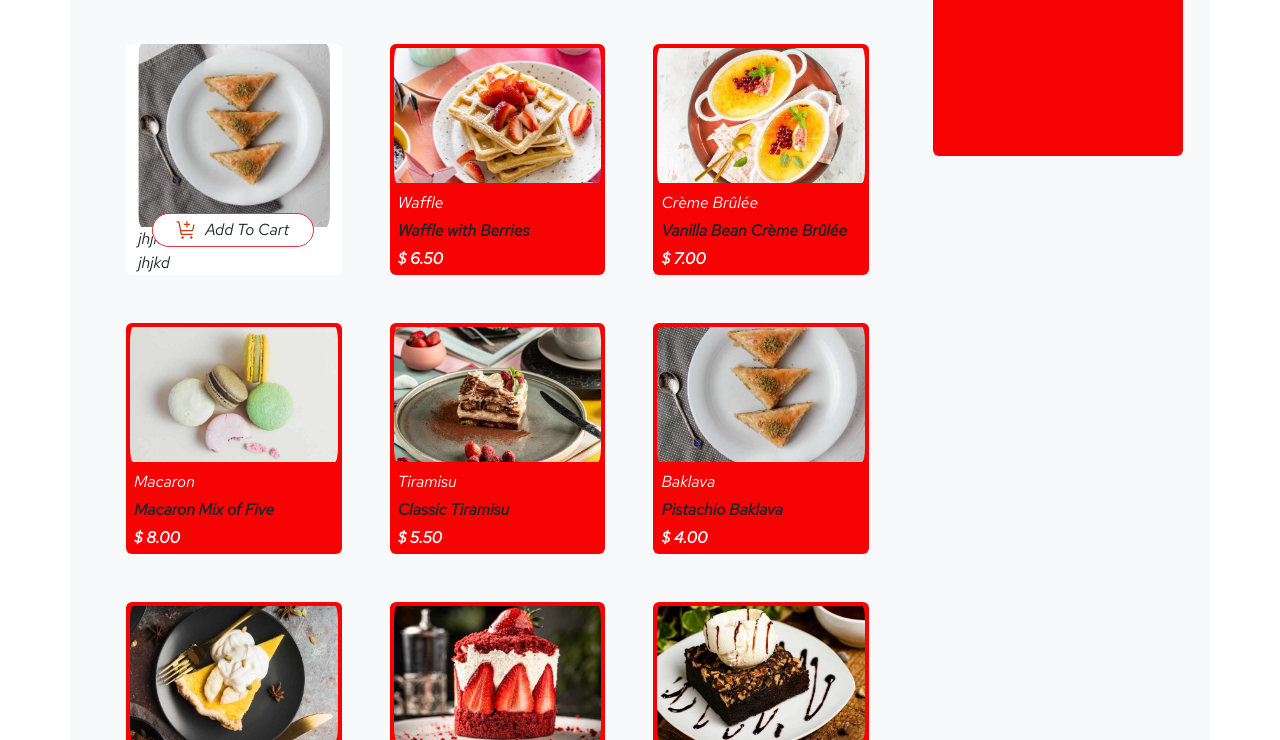
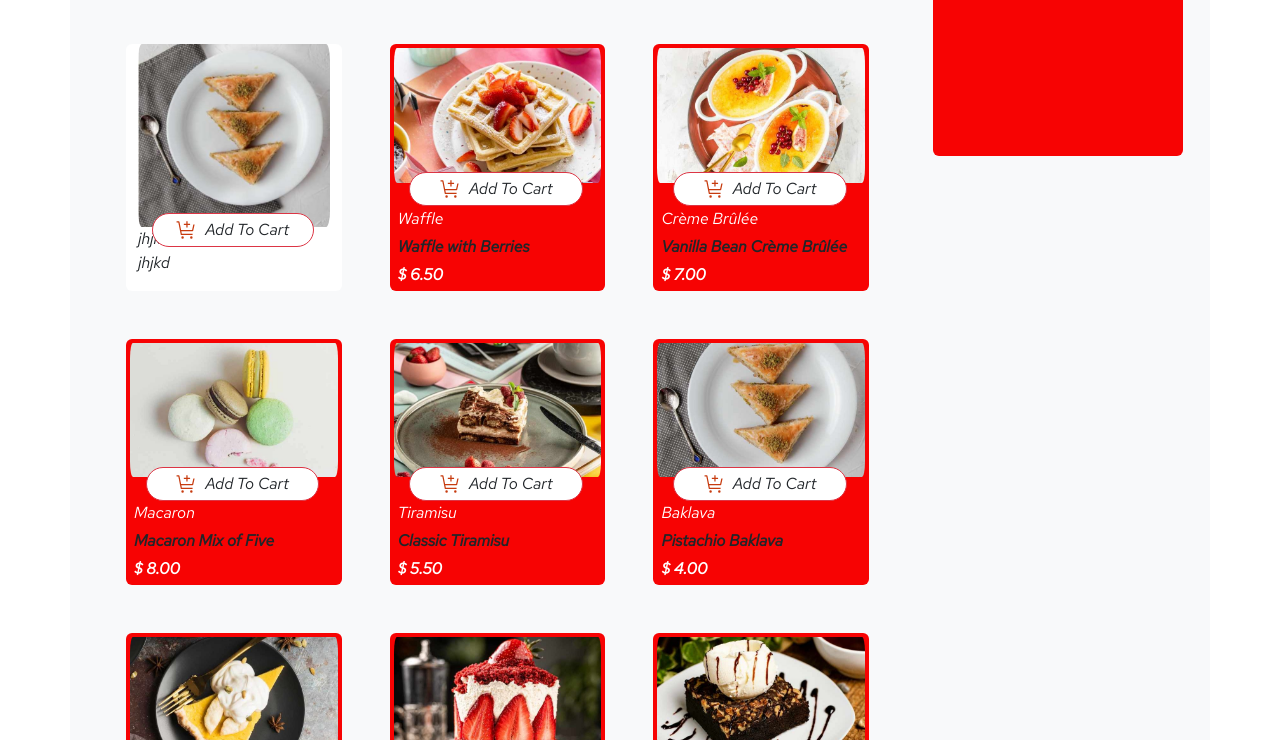
Before and after one commit to MahdiyehZafari/product-list-add-cart, a website: page index.html in a window 1280 px wide. Shown: the part 60-800 px from the top of the page. Drawn offline with nearby package versions, Linux system fonts and the light colour scheme.

Commit message:
Add To Cart for all by JS

```diff
--- a/assets/css/style.css
+++ b/assets/css/style.css
@@ -18,6 +18,7 @@ body
 {
     top: 92% !important;
 }
+
 .start-12 {
     left: 12% !important;
   }
--- a/assets/js/app.js
+++ b/assets/js/app.js
@@ -18,12 +18,17 @@ function displayData(data) {
     data.forEach(item => {
         const col = document.createElement('div');
         col.className = 'col-12 col-sm-6 col-md-3 bg-pink rounded-2 p-1'; // تنظیم عرض ستون
-        col.innerHTML = `<div class="row"><img class="rounded-me" src="${item.image.thumbnail}"
+        col.innerHTML = `<div class="row position-relative">
+        <div class="position-absolute add top-92 w-75 start-12 bg-white d-flex gap-2 justify-content-center border border-danger rounded-pill  mx-auto z-3 p-1">
+                <img src="./assets/images/icon-add-to-cart.svg" alt="">
+                <span>Add To Cart</span>
+        </div>
+        <img class="rounded-me" src="${item.image.thumbnail}"
         srcset="${item.image.mobile} 576w, ${item.image.tablet} 768w, ${item.image.desktop} 1200w"
         sizes="(max-width: 576px) 100vw, (max-width: 768px) 50vw, 33vw"
         alt="${item.name}"
         class="img-fluid"></div>
-        <div class="col-12 text-start text-white ps-3 mt-2 ">
+        <div class="col-12 text-start text-white ps-3 mt-4 ">
             <div class="row text-333 fst-normal mt-1">${item.category}</div>
             <div class="row mt-1 fw-bold text-dark">${item.name}</div>
             <div class="row mt-1 fw-bold text-333">$ ${item.price}</div>
--- a/index.html
+++ b/index.html
@@ -18,7 +18,7 @@
         <div class="row gap-5 text-center justify-content-center"id="data-container">
           <div class="col-12 col-sm-6 col-md-3 bg-white rounded-2 ">
             <div class="row position-relative">
-              <div class="position-absolute top-92 w-75 start-12 bg-white d-flex gap-2 justify-content-center border border-danger rounded-pill  mx-auto z-3 p-1">
+              <div class="position-absolute add top-92 w-75 start-12 bg-white d-flex gap-2 justify-content-center border border-danger rounded-pill  mx-auto z-3 p-1">
                 <img src="./assets/images/icon-add-to-cart.svg" alt="">
                 <span>Add To Cart</span>
               </div>
```
